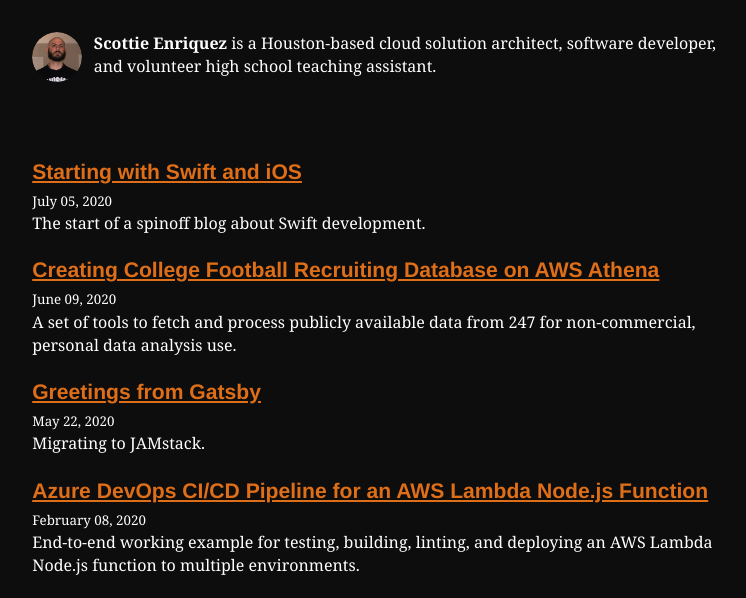
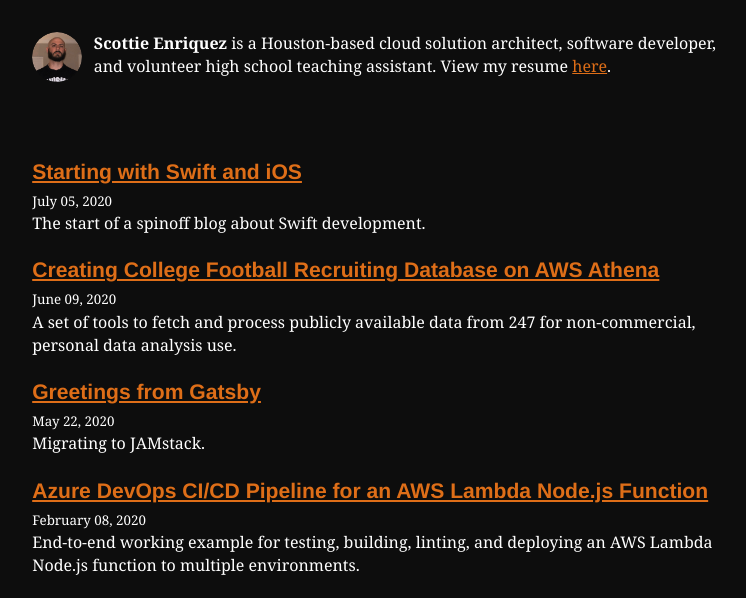
Before and after one commit to scottenriquez/scottie-is-xxx, a Gatsby site in the folder scottie-is-xxx/: page / in a window 1280 px wide. Shown: the part 172-770 px from the top of the page, without its empty margins (254-1000 px from the left). Built offline with nearby package versions, Linux system fonts and the light colour scheme; Gatsby itself is replaced by a stand-in of ours; some packages are replaced by stand-ins of ours; what typography-theme-github would draw is missing.

Commit message:
Adding resume PDF

```diff
--- a/scottie-is-xxx/src/components/bio.js
+++ b/scottie-is-xxx/src/components/bio.js
@@ -52,7 +52,7 @@
         }}
       />
       <p>
-        <strong>{author.name}</strong> {author.summary}
+        <strong>{author.name}</strong> {author.summary} View my resume <a href='/serving/resume.pdf'>here</a>.
       </p>
     </div>
   )
```
Also changed, not shown: 1 other file.
